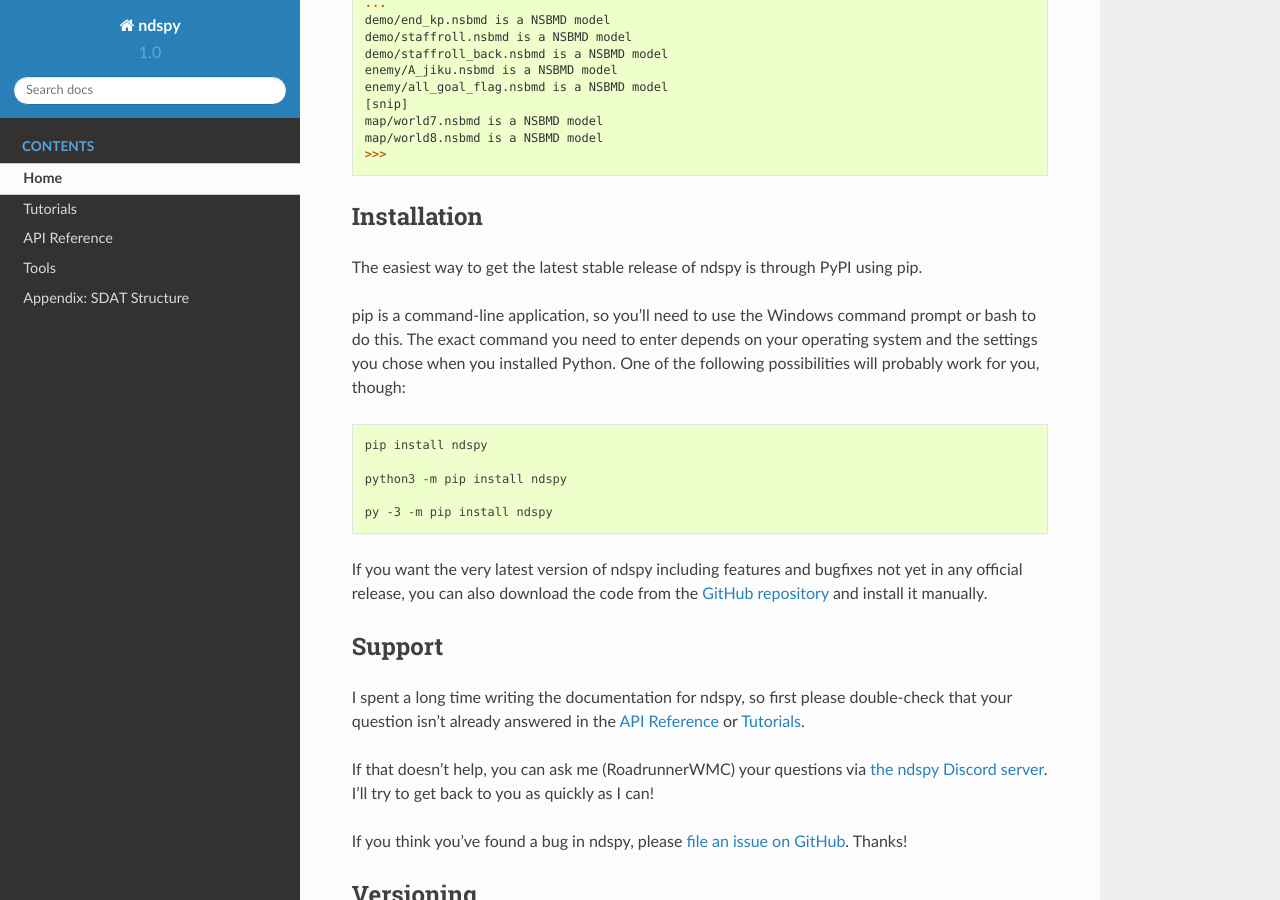
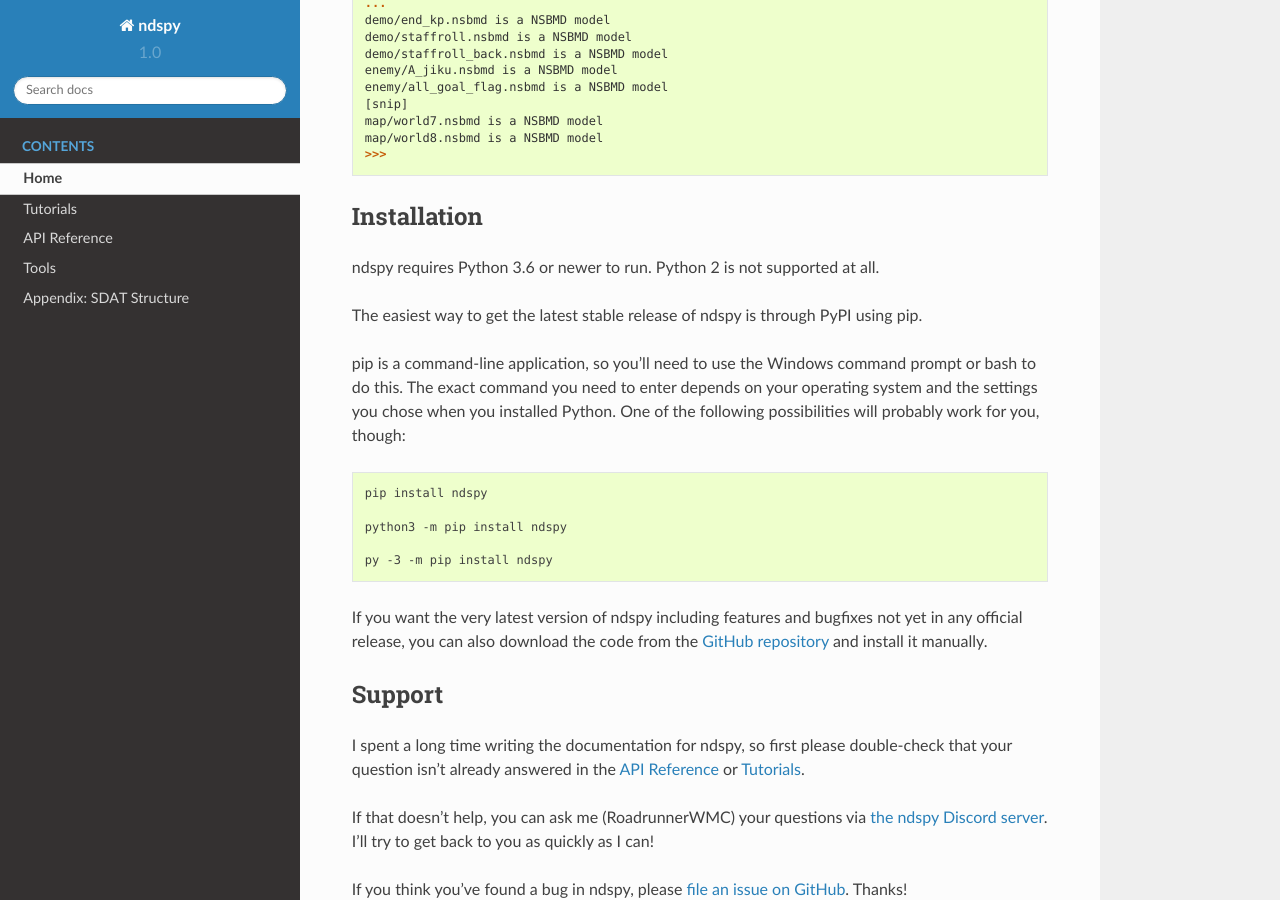
Before and after one commit to RoadrunnerWMC/ndspy, a Sphinx documentation site: the page built from docs/source/index.rst, in a window 1280 px wide and 900 px high, scrolled down 1891 px. Built offline with Sphinx 7.4.7 and the Read the Docs theme 2.0.0, drawn with Linux system fonts in a browser that asks for light colours.

Commit message:
Mention minimum Python version
Almost forgot about this somehow

```diff
--- a/docs/source/index.rst
+++ b/docs/source/index.rst
@@ -132,6 +132,8 @@
 
 Installation
 ------------
+
+ndspy requires Python 3.6 or newer to run. Python 2 is not supported at all.
 
 The easiest way to get the latest stable release of ndspy is through PyPI using
 pip.
```
Also changed, not shown: readme.md (+2 -0 lines).
